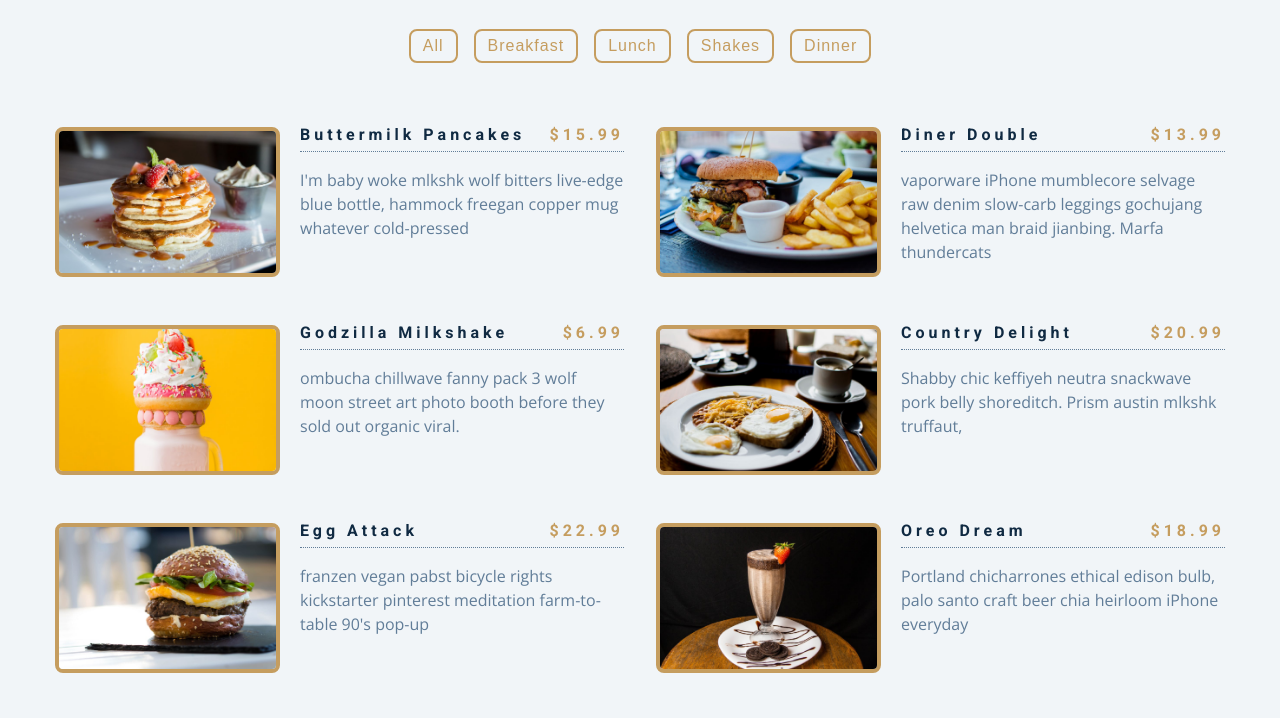
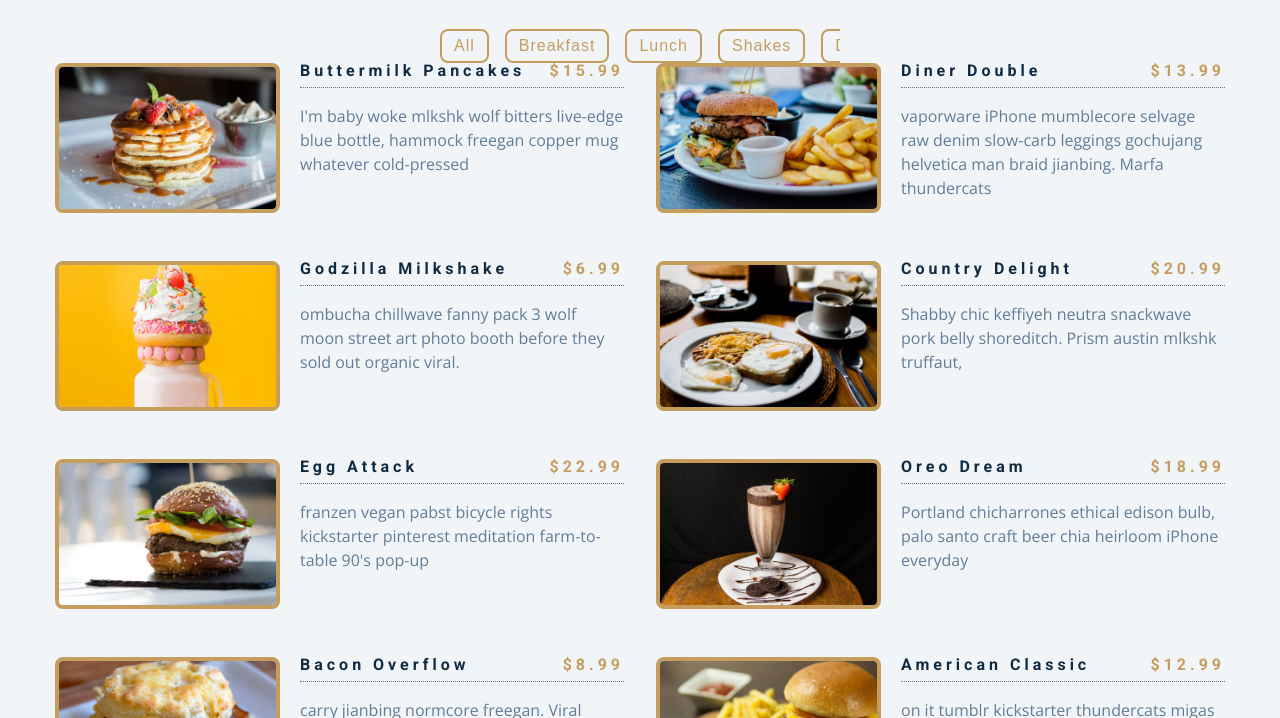
Before and after one commit to Tolux001/Menu-Poject, a plain HTML site: page index.html in a window 1280 px wide. Shown: the part 139-857 px from the top of the page. Drawn offline with nearby package versions, Linux system fonts and the light colour scheme.

Commit message:
Update btn container styles for more dynamic content

```diff
--- a/styles.css
+++ b/styles.css
@@ -188,14 +188,18 @@ Menu
 .btn-container {
   margin-bottom: 4rem;
   display: flex;
-  justify-content: center;
+  justify-content: flex-start;
+  align-items: center;
+  gap: 1em;
+  margin: 0 auto;
+  max-width: 25em;
+  overflow: auto;
 }
 .filter-btn {
   background: transparent;
   border: 2px solid var(--clr-gold);
   font-size: 1rem;
   text-transform: capitalize;
-  margin: 0 0.5rem;
   letter-spacing: 1px;
   border-radius: var(--radius);
   padding: 0.375rem 0.75rem;
@@ -213,6 +217,7 @@ Menu
   max-width: 1170px;
   display: grid;
   gap: 3rem 2rem;
+  transition: all 0.4s cubic-bezier(1, -0.32, 0, 1.35);
   justify-items: center;
 }
 .menu-item {
```
Also changed, not shown: index.html (+0 -4 lines).
